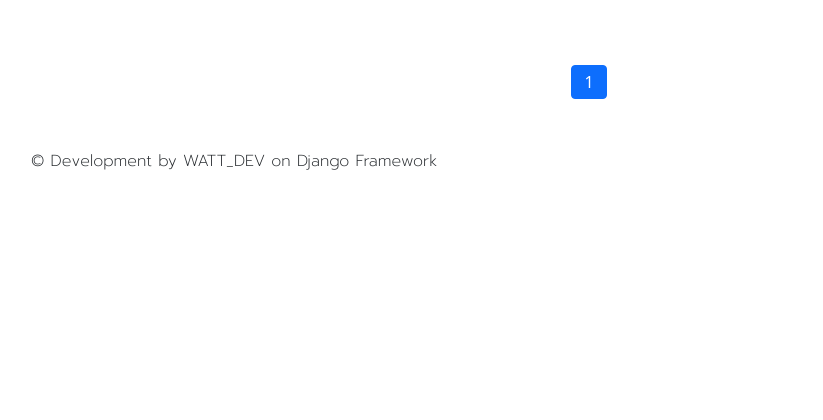
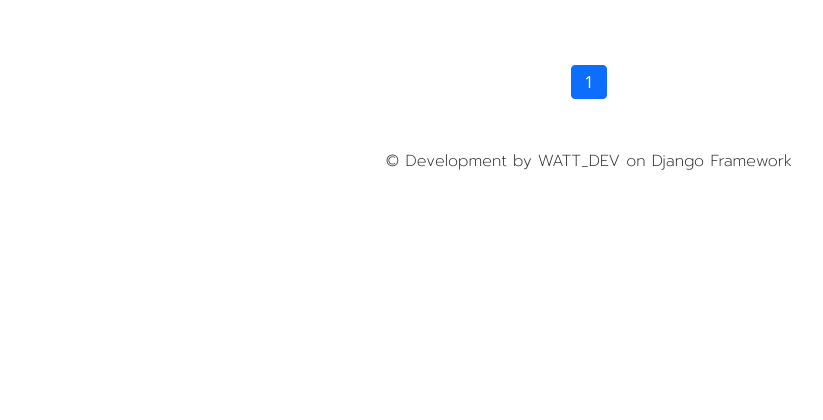
Before and after one commit to watthanatham/Blog-web, a Django app: page /blog/ in a window 1280 px wide. Shown: the part 360-780 px from the top of the page, without its empty margins (51-874 px from the left). Run offline with Django 3.2, Linux system fonts and the light colour scheme; data that the repository does not hold is empty; some libraries are stand-ins or nearby versions.

Commit message:
custom footer

```diff
--- a/blog/templates/about.html
+++ b/blog/templates/about.html
@@ -15,7 +15,7 @@
     <p class="bio text-center">
         Hi, My name is Watthanatham Kruram. You can called me "Watt". I'm 24 years old.
     </p>
-    <h2 class="text-center pt-4 pb-2">Education</h2>
+    <!-- <h2 class="text-center pt-4 pb-2">Education</h2> -->
     <h2 class="text-center pt-4 pb-2">Skills</h2>
     <div class="skills">
         <ul>
--- a/blog/templates/base.html
+++ b/blog/templates/base.html
@@ -61,7 +61,7 @@
 
   {% endblock %}
 
-  <footer class="container sticky-bottom">
+  <footer class="container text-center sticky-bottom">
     <p>&copy; Development by WATT_DEV on Django Framework</p>
   </footer>
 
```
